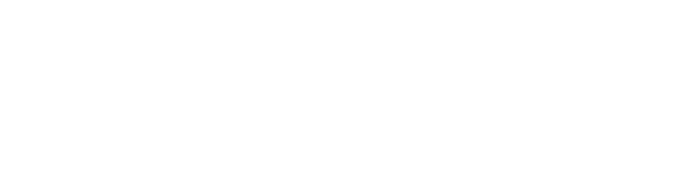
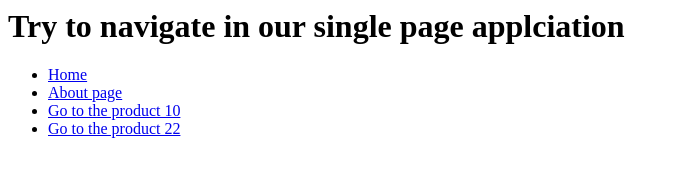
Before and after one commit to thecreazy/create-a-modern-javascript-router, a website built with Parcel: page src/index.html in a window 1280 px wide. Shown: the whole page, without its empty margins (0-680 px from the left). Built offline with nearby package versions, Linux system fonts and the light colour scheme.

Commit message:
better example

```diff
--- a/src/index.html
+++ b/src/index.html
@@ -1,5 +1,12 @@
 <html>
 <body>
   <script src="./index.js"></script>
+  <h1>Try to navigate in our single page applciation</h1>
+    <ul>
+    <li><a href="/#/">Home</a></li>
+    <li><a href="/#/about">About page</a></li>
+    <li><a href="/#/products/12/specification/10">Go to the product 10</a></li>
+    <li><a href="/#/products/22/specification/12">Go to the product 22</a></li>
+  </ul>
 </body>
 </html>
--- a/src/index.js
+++ b/src/index.js
@@ -13,7 +13,7 @@ router
     alert('welcome in about page');
   })
   .add(/products\/(.*)\/specification\/(.*)/, (id, specification) => {
-    console.log('products', id, specification);
+    alert(`products: ${id} specification: ${specification}`);
   })
   .add('', () => {
     // general controller
```
